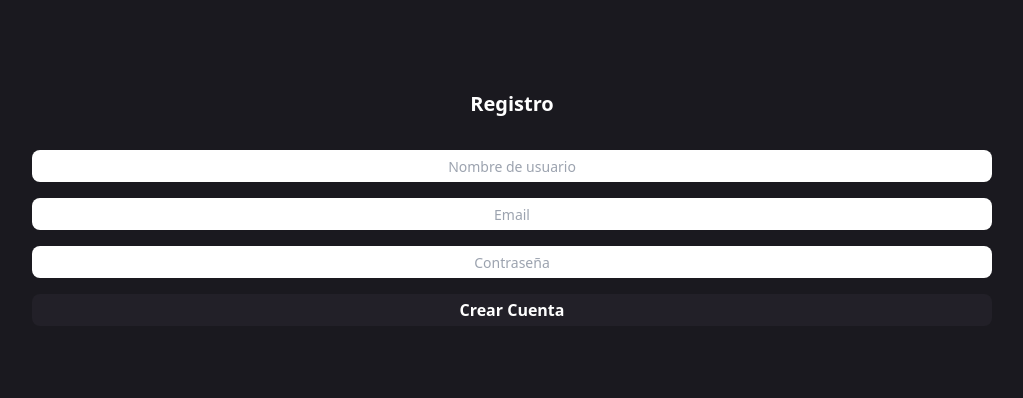
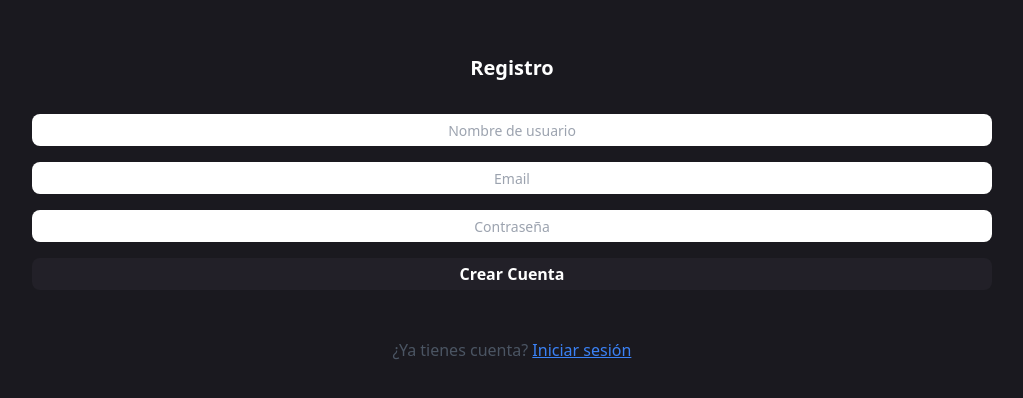
Before and after one commit to Ariff-dev/Cinesapiens_Hybridge_frontend, a React (Vite) app: page /singup in a window 1280 px wide. Shown: the part 192-590 px from the top of the page, without its empty margins (128-1151 px from the left). Built offline with nearby package versions, Linux system fonts and the light colour scheme.

Commit message:
ft: buttons for login and singup redirections

```diff
--- a/src/pages/auth/Login.tsx
+++ b/src/pages/auth/Login.tsx
@@ -1,5 +1,5 @@
 import { useState, useContext } from 'react'
-import { useNavigate } from 'react-router-dom'
+import { Link, useNavigate } from 'react-router-dom'
 import { AuthContext } from '../../context/auth/AuthContext'
 import { jwtDecode } from 'jwt-decode' // Asegúrate de estar importando correctamente
 
@@ -91,6 +91,12 @@ export const Login = () => {
           )}
         </button>
       </form>
+      <p className='mt-4 text-gray-600'>
+        ¿Aún no tienes cuenta?{' '}
+        <Link to='/singup' className='text-blue-500 underline'>
+          Crear cuenta
+        </Link>
+      </p>
     </section>
   )
 }
--- a/src/pages/auth/SingUp.tsx
+++ b/src/pages/auth/SingUp.tsx
@@ -1,5 +1,5 @@
 import { useState } from 'react'
-import { useNavigate } from 'react-router-dom'
+import { useNavigate, Link } from 'react-router-dom'
 
 export default function SingUp() {
   const [username, setUsername] = useState('')
@@ -107,6 +107,12 @@ export default function SingUp() {
           )}
         </button>
       </form>
+      <p className='mt-4 text-gray-600'>
+        ¿Ya tienes cuenta?{' '}
+        <Link to='/login' className='text-blue-500 underline'>
+          Iniciar sesión
+        </Link>
+      </p>
     </section>
   )
 }
```
